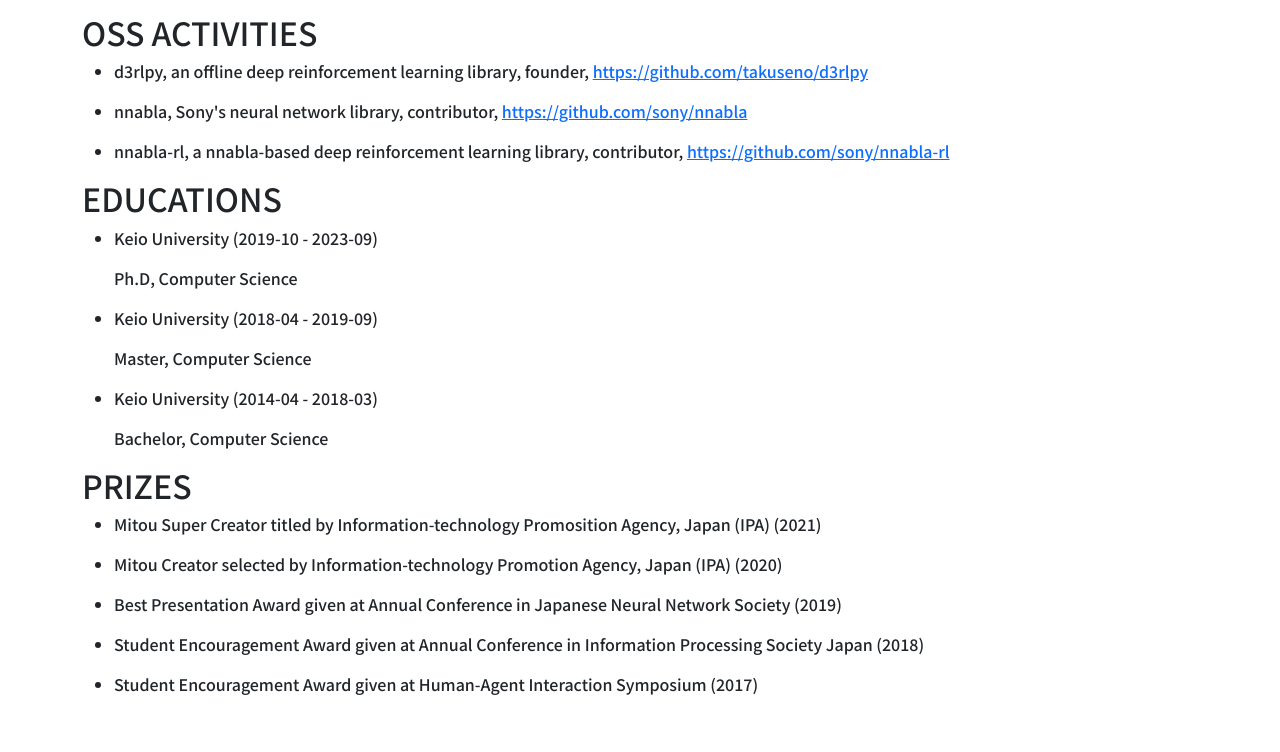
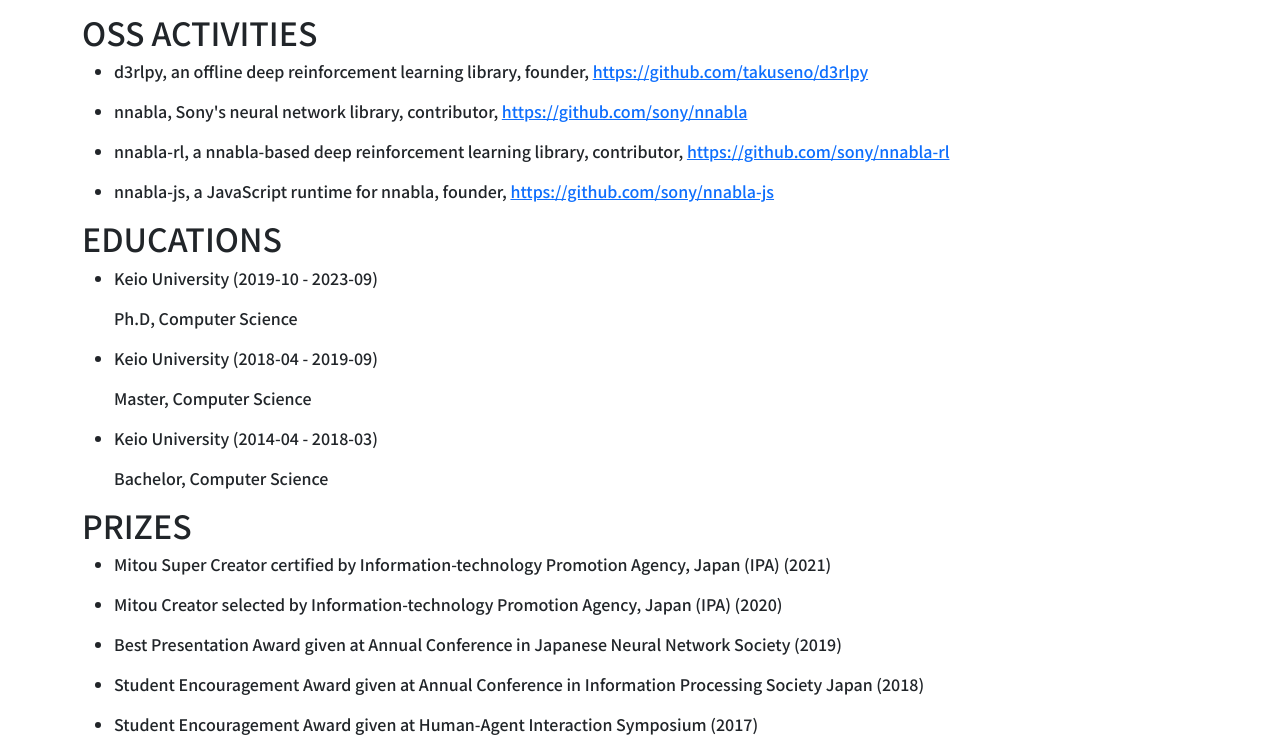
Before and after one commit to takuseno/takuseno.github.io, a Gatsby site: page / in a window 1280 px wide. Shown: the part 2156-2908 px from the top of the page. Before the commit the page ends 2868 px from the top, so only its background shows below. Built offline with nearby package versions, Linux system fonts and the light colour scheme; Gatsby itself is replaced by a stand-in of ours.

Commit message:
Add nnabla-js

```diff
--- a/src/pages/index.js
+++ b/src/pages/index.js
@@ -147,6 +147,9 @@
           <li>
             <p><span className={importantNameStyle}>nnabla-rl</span>, a nnabla-based deep reinforcement learning library, contributor, <a href="https://github.com/sony/nnabla-rl">https://github.com/sony/nnabla-rl</a></p>
           </li>
+          <li>
+            <p><span className={importantNameStyle}>nnabla-js</span>, a JavaScript runtime for nnabla, founder, <a href="https://github.com/sony/nnabla-js">https://github.com/sony/nnabla-js</a></p>
+          </li>
         </ul>
       </div>
     </div>
@@ -160,7 +163,7 @@
       <div className={sectionContentStyle}>
         <ul className={contentListStyle}>
           <li>
-            <p><span className={importantNameStyle}>Mitou Super Creator</span> titled by Information-technology Promosition Agency, Japan (IPA) (2021)</p>
+            <p><span className={importantNameStyle}>Mitou Super Creator</span> certified by Information-technology Promotion Agency, Japan (IPA) (2021)</p>
           </li>
           <li>
             <p><span className={importantNameStyle}>Mitou Creator</span> selected by Information-technology Promotion Agency, Japan (IPA) (2020)</p>
```
